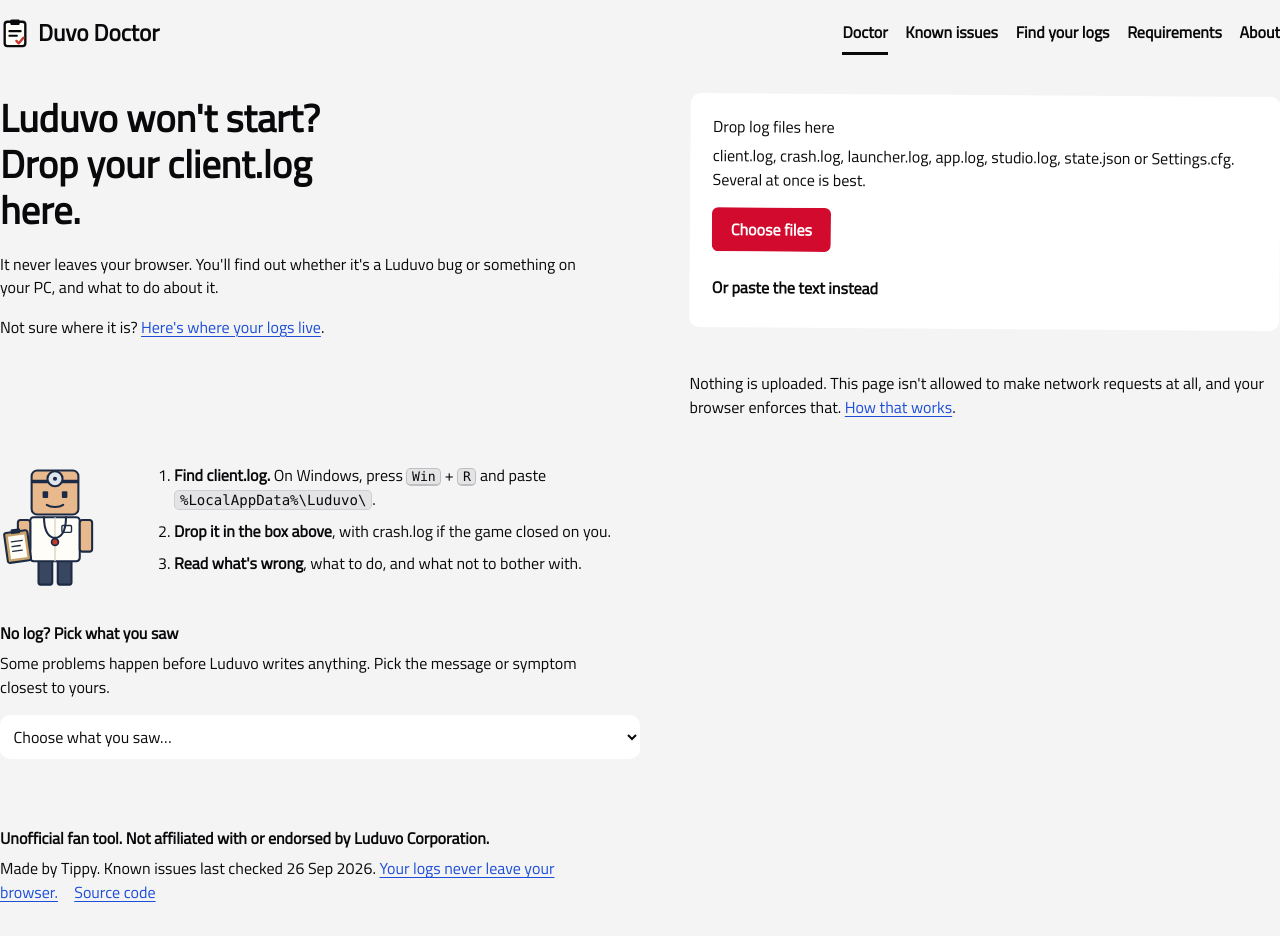
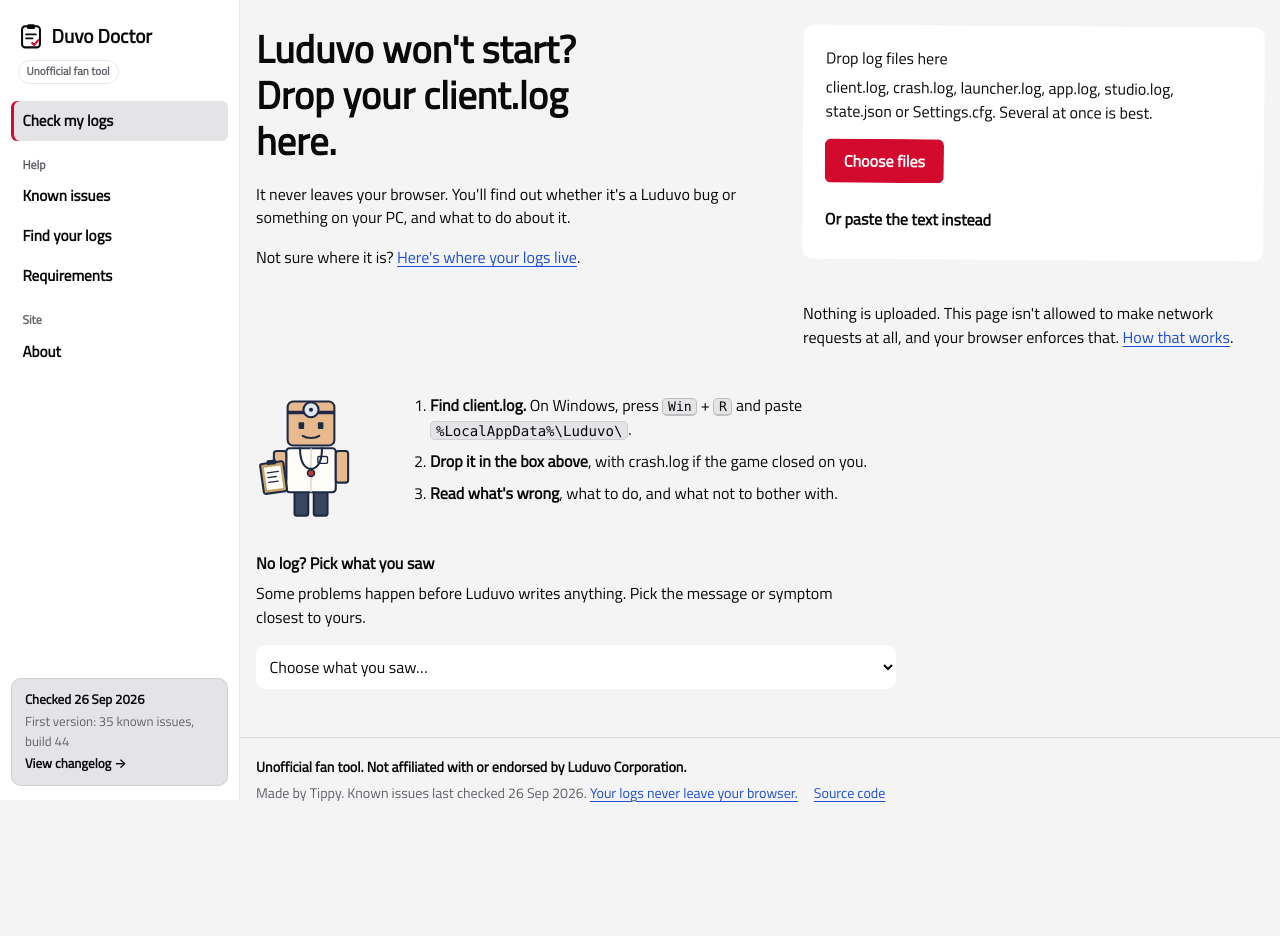
Before and after one commit to tippythetaidum/duvodoctor, a SvelteKit app: page / in a window 1280 px wide. After the commit the page ends 832 px from the top, so only its background shows below. Built offline with nearby package versions, Linux system fonts and the light colour scheme.

Commit message:
move navigation into a sidebar like the other luduvo sites

```diff
--- a/src/routes/+layout.svelte
+++ b/src/routes/+layout.svelte
@@ -2,136 +2,251 @@
 	import '$lib/styles/global.css';
 	import { page } from '$app/state';
 	import catalog from '$data/signatures.json';
+	import changelog from '$data/changelog.json';
 	import { formatDate } from '$lib/labels';
 
 	let { children } = $props();
 
-	const nav = [
-		{ href: '/', label: 'Doctor' },
+	const groups = [
+		{ label: null, items: [{ href: '/', label: 'Check my logs' }] },
+		{
+			label: 'Help',
+			items: [
 				{ href: '/issues', label: 'Known issues' },
 				{ href: '/logs', label: 'Find your logs' },
-		{ href: '/requirements', label: 'Requirements' },
-		{ href: '/about', label: 'About' }
+				{ href: '/requirements', label: 'Requirements' }
+			]
+		},
+		{ label: 'Site', items: [{ href: '/about', label: 'About' }] }
 	];
 
 	const isCurrent = (href: string) =>
 		href === '/' ? page.url.pathname === '/' : page.url.pathname.startsWith(href);
+	const latest = changelog[0];
 </script>
 
 <a class="skip-link" href="#main">Skip to content</a>
 
-<header class="site-head">
-	<div class="wrap head-inner">
+<div class="shell">
+	<header class="sidebar">
+		<div class="brand-row">
 			<a class="brand" href="/">
-			<svg viewBox="0 0 32 32" width="30" height="30" aria-hidden="true">
-				<rect x="5" y="4" width="22" height="26" rx="3" fill="#fffdf7" stroke="currentColor" stroke-width="2.5" />
-				<rect x="11" y="1.5" width="10" height="6" rx="1.5" fill="currentColor" />
+				<svg viewBox="0 0 32 32" width="26" height="26" aria-hidden="true">
+					<rect x="5" y="4" width="22" height="26" rx="4" fill="none" stroke="currentColor" stroke-width="2.5" />
+					<rect x="11" y="1.5" width="10" height="6" rx="2" fill="currentColor" />
 					<path d="M10 14h12M10 19h8" stroke="currentColor" stroke-width="2.2" stroke-linecap="round" />
-				<path d="M17.5 24.5l2.5 2.5 5-6" fill="none" stroke="#c8372d" stroke-width="2.6" stroke-linecap="round" stroke-linejoin="round" />
+					<path
+						d="M17.5 24.5l2.5 2.5 5-6"
+						fill="none"
+						stroke="#d20a2e"
+						stroke-width="2.6"
+						stroke-linecap="round"
+						stroke-linejoin="round"
+					/>
 				</svg>
 				<span>Duvo Doctor</span>
 			</a>
+			<span class="unofficial">Unofficial fan tool</span>
+		</div>
 		<nav aria-label="Main">
+			{#each groups as g}
+				{#if g.label}<p class="group-label">{g.label}</p>{/if}
 				<ul>
-				{#each nav as item}
+					{#each g.items as item}
 						<li>
 							<a href={item.href} aria-current={isCurrent(item.href) ? 'page' : undefined}>{item.label}</a>
 						</li>
 					{/each}
 				</ul>
+			{/each}
 		</nav>
-	</div>
+		<a class="version card" href="/about#changelog">
+			<span class="version-top"><strong>Checked {formatDate(catalog.updated)}</strong></span>
+			<span class="version-note">{latest.title}: {catalog.signatures.filter((s) => s.blame !== 'noise').length} known issues, build 44</span>
+			<span class="version-link">View changelog →</span>
+		</a>
 	</header>
 
-<main id="main" class="wrap" tabindex="-1">
+	<div class="content">
+		<main id="main" tabindex="-1">
 			{@render children()}
 		</main>
 
 		<footer class="site-foot">
-	<div class="wrap">
 			<p class="disclaimer">Unofficial fan tool. Not affiliated with or endorsed by Luduvo Corporation.</p>
 			<p>
 				Made by Tippy. Known issues last checked {formatDate(catalog.updated)}.
 				<a href="/about#privacy">Your logs never leave your browser.</a>
 				<a href="https://github.com/tippythetaidum/duvodoctor">Source code</a>
 			</p>
+		</footer>
 	</div>
-</footer>
+</div>
 
 <style>
-	.site-head {
-		border-bottom: 2px solid var(--page-ink, var(--ink));
-		background: var(--paper);
+	.shell {
+		display: grid;
+		grid-template-columns: 1fr;
+		min-height: 100vh;
 	}
-	.head-inner {
+	.sidebar {
+		background: var(--bg);
+		border-bottom: 1px solid var(--border);
+		padding: 0.6rem 1rem;
 		display: flex;
 		flex-wrap: wrap;
 		align-items: center;
-		justify-content: space-between;
-		gap: 0.4rem 1.5rem;
-		padding-block: 0.7rem;
+		gap: 0.4rem 1.2rem;
+	}
+	.brand-row {
+		display: flex;
+		align-items: center;
+		gap: 0.6rem;
 	}
 	.brand {
 		display: inline-flex;
 		align-items: center;
 		gap: 0.5rem;
-		font-family: var(--heading);
 		font-weight: 700;
-		font-size: 1.45rem;
-		color: var(--page-ink, var(--ink));
+		font-size: 1.2rem;
+		color: var(--fg);
 		text-decoration: none;
 		min-height: 44px;
+	}
+	.unofficial {
+		font-size: 0.7rem;
+		font-weight: 600;
+		color: var(--muted-fg);
+		border: 1px solid var(--border);
+		border-radius: 999px;
+		padding: 0.15rem 0.5rem;
+		white-space: nowrap;
+	}
+	nav {
+		display: flex;
+		flex-wrap: wrap;
+		align-items: center;
+		gap: 0 0.2rem;
 	}
 	nav ul {
 		display: flex;
 		flex-wrap: wrap;
-		gap: 0 1.1rem;
 		list-style: none;
 		margin: 0;
 		padding: 0;
 		max-width: none;
 	}
+	.group-label {
+		display: none;
+	}
 	nav a {
-		display: inline-flex;
+		display: flex;
 		align-items: center;
-		min-height: 44px;
-		color: var(--page-ink, var(--ink));
+		min-height: 40px;
+		padding: 0 0.7rem;
+		border-radius: var(--radius-sm);
+		color: var(--fg);
 		text-decoration: none;
-		font-weight: 700;
-		border-bottom: 3px solid transparent;
+		font-weight: 600;
+		font-size: 0.95rem;
 	}
 	nav a:hover {
-		border-bottom-color: var(--rule);
+		background: var(--hover);
 	}
 	nav a[aria-current='page'] {
-		border-bottom-color: var(--stamp);
+		background: var(--muted);
+		box-shadow: inset 3px 0 0 var(--primary);
+	}
+	.version {
+		display: none;
+	}
+	.content {
+		display: flex;
+		flex-direction: column;
+		min-width: 0;
 	}
 	main {
 		flex: 1;
-		padding-block: 1.8rem 3rem;
+		width: min(100% - 2rem, 70rem);
+		margin-inline: auto;
+		padding-block: 1.6rem 3rem;
 		outline: none;
 		overflow-wrap: break-word;
 	}
 	.site-foot {
-		border-top: 2px solid var(--page-ink, var(--ink));
-		padding-block: 1.2rem 1.6rem;
-		font-size: var(--step--1);
-		color: var(--page-ink-soft, var(--ink-soft));
+		border-top: 1px solid var(--border);
+		padding: 1.1rem 1rem 1.5rem;
+		font-size: 0.88rem;
+		color: var(--muted-fg);
 	}
 	.site-foot p {
-		margin: 0 0 0.4rem;
+		width: min(100%, 70rem);
+		margin: 0 auto 0.3rem;
+		max-width: none;
 	}
 	.disclaimer {
-		font-weight: 700;
-		color: var(--page-ink, var(--ink));
+		font-weight: 600;
+		color: var(--fg);
 	}
 	.site-foot a {
 		margin-right: 0.8rem;
 	}
-	@media (max-width: 560px) {
+	@media (min-width: 960px) {
+		.shell {
+			grid-template-columns: var(--sidebar) minmax(0, 1fr);
+		}
+		.sidebar {
+			position: sticky;
+			top: 0;
+			height: 100vh;
+			flex-direction: column;
+			flex-wrap: nowrap;
+			align-items: stretch;
+			gap: 0.3rem;
+			padding: 0.9rem 0.7rem;
+			border-bottom: 0;
+			border-right: 1px solid var(--border);
+			background: var(--card);
+		}
+		.brand-row {
+			flex-direction: column;
+			align-items: flex-start;
+			gap: 0.1rem;
+			padding: 0 0.4rem 0.8rem;
+		}
+		nav {
+			flex-direction: column;
+			align-items: stretch;
+		}
 		nav ul {
-			gap: 0 0.9rem;
-			font-size: 0.95rem;
+			flex-direction: column;
+		}
+		.group-label {
+			display: block;
+			margin: 0.9rem 0.7rem 0.2rem;
+			font-size: 0.75rem;
+			font-weight: 600;
+			color: var(--muted-fg);
+		}
+		.version {
+			display: flex;
+			flex-direction: column;
+			gap: 0.15rem;
+			margin-top: auto;
+			padding: 0.7rem 0.8rem;
+			background: var(--muted);
+			text-decoration: none;
+			color: var(--fg);
+			font-size: 0.82rem;
+		}
+		.version:hover {
+			background: var(--hover);
+		}
+		.version-note {
+			color: var(--muted-fg);
+		}
+		.version-link {
+			font-weight: 600;
 		}
 	}
 </style>
```
Lines whose indentation alone changed are shown as unchanged.
